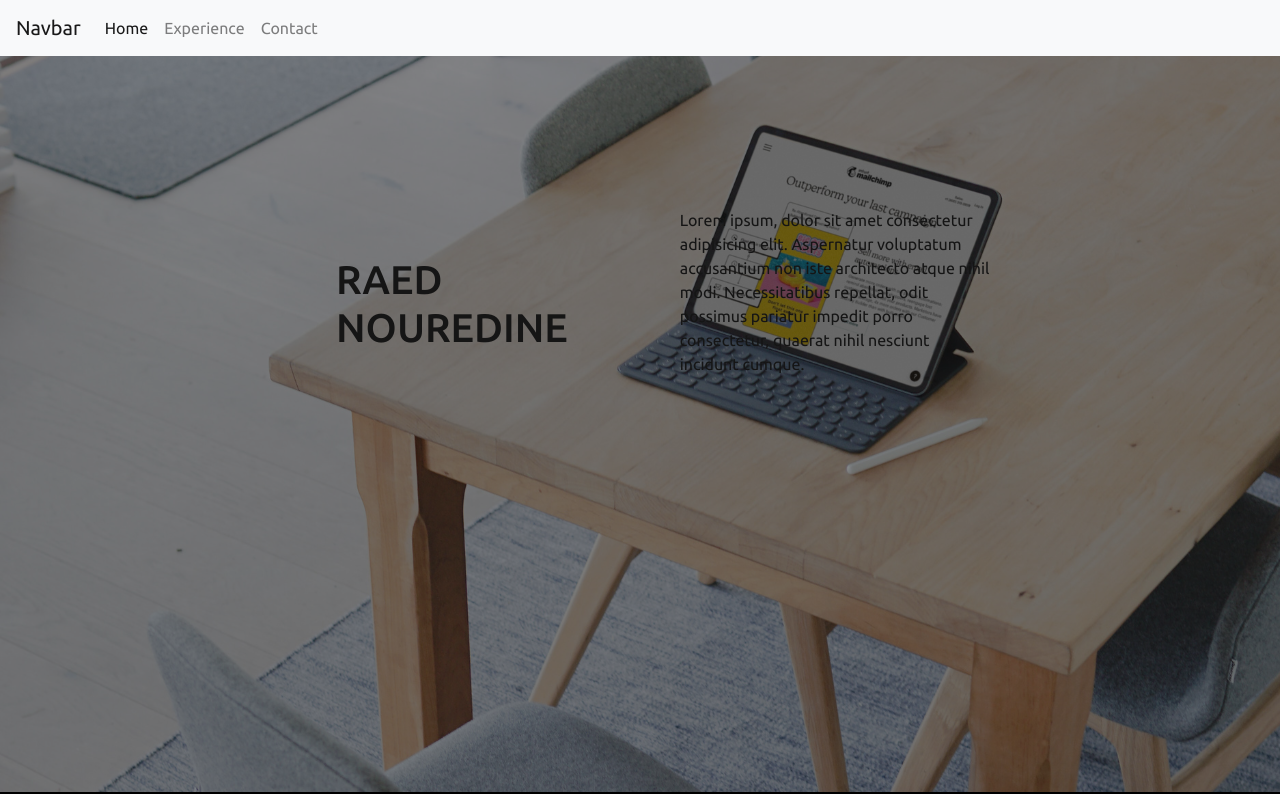
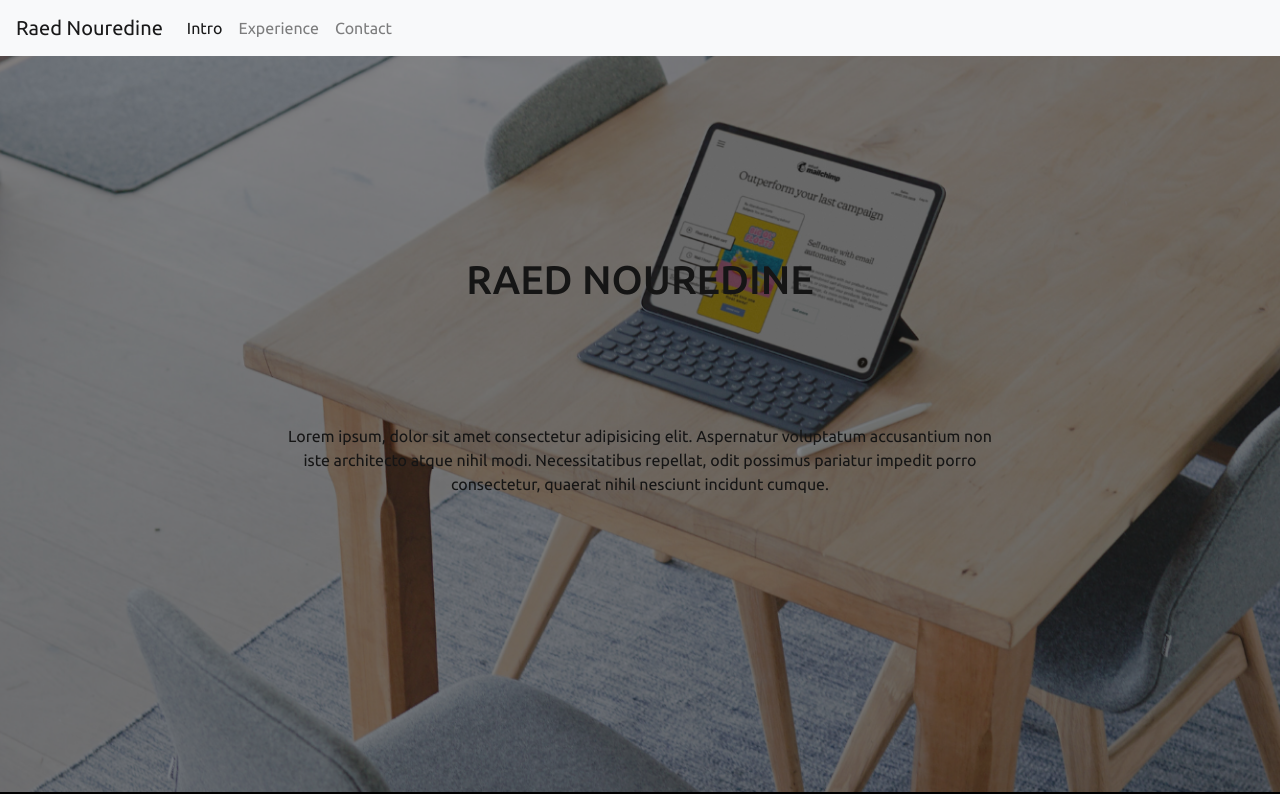
Before and after one commit to RaedRNP/Portfolio_page, a plain HTML site: page index.html in a window 1280 px wide. Shown: the top 794 px of the page. Drawn offline with nearby package versions, Linux system fonts and the light colour scheme.

Commit message:
"Fixing some issues with bckgrd img"

```diff
--- a/index.html
+++ b/index.html
@@ -11,13 +11,13 @@
 <body>
     <!--Navbar-->
     <nav class="navbar sticky-top navbar-expand-lg navbar-light bg-light">
-        <a class="navbar-brand" href="#">Navbar</a>
+        <a class="navbar-brand" href="#main">Raed Nouredine</a>
         <button class="navbar-toggler" type="button" data-toggle="collapse" data-target="#navbarNavAltMarkup" aria-controls="navbarNavAltMarkup" aria-expanded="false" aria-label="Toggle navigation">
           <span class="navbar-toggler-icon"></span>
         </button>
         <div class="collapse navbar-collapse" id="navbarNavAltMarkup">
           <div class="navbar-nav">
-            <a class="nav-link active" href="#main">Home<span class="sr-only">(current)</span></a>
+            <a class="nav-link active" href="#main">Intro<span class="sr-only">(current)</span></a>
             <a class="nav-link" href="#experience">Experience</a>
             <a class="nav-link" href="#contact">Contact</a>
           </div>
@@ -29,7 +29,6 @@
       <div class="contenedor-dark">
         <div class="main-cont">
           <h1>RAED NOUREDINE</h1>
-          <br>
           <p>
             Lorem ipsum, dolor sit amet consectetur adipisicing elit. Aspernatur voluptatum accusantium non iste architecto atque nihil modi. Necessitatibus repellat, odit possimus pariatur impedit porro consectetur, quaerat nihil nesciunt incidunt cumque.
           </p>
--- a/style.css
+++ b/style.css
@@ -30,7 +30,7 @@ body {
 .main-page {
     height: 92vh;
     width: 100%;
-    background-image: url("./IMG_WEB/new-img.png");
+    background: url("./IMG_WEB/new-img.png") no-repeat center/cover;
     z-index: 5;
 }
 .main-page .contenedor-dark {
@@ -38,26 +38,24 @@ body {
     max-width: 100%;
 }
 .main-page .contenedor-dark .main-cont {
-    display: flex;
-    flex-direction: row;
     min-height: 70vh;
     width: 60%;
     z-index: 15;
 }
 .main-page .contenedor-dark .main-cont h1 {
-    flex: 50%;
+    text-align: center;
     padding: 2em;
 }
 .main-page .contenedor-dark .main-cont p {
-    flex: 50%;
+    text-align: center;
     padding: 2em;
 }
 
 /* --------------- Section 2 --------------- */
 .section-2 {
     height: 92vh;
-    width: 100%;
-    background-image: url("./IMG_WEB/Diseño\ sin\ título.png");
+    max-width: 100%;
+    background: url("./IMG_WEB/Diseño\ sin\ título.png") no-repeat center/cover;
     z-index: 5;
     border-top: 3px solid #000;
 }
@@ -83,13 +81,13 @@ body {
 /* --------------- Section 3 --------------- */
 .section-3 {
     height: 92vh;
-    width: 100%;
+    max-width: 100%;
     border-top: 3px solid #000;
 }
 
 /* --------------- Responsive --------------- */
 /* Need to fix responsive width !important */
-@media only screen and (max-width: 880px) {
+/* @media only screen and (max-width: 880px) {
     .main-page {
         height: 94vh;
         width: 100%;
@@ -132,4 +130,4 @@ body {
         height: 92vh;
         width: 100%;
     }
-}
+} */
```
